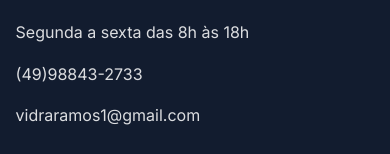
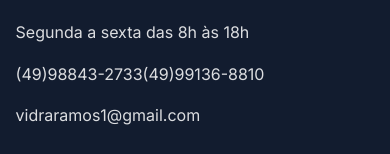
Before and after one commit to paulohramoss/landing-page, a React (Vite) app: page / in a window 390 px wide. Shown: the part 10811-10965 px from the top of the page. Built offline with nearby package versions, Linux system fonts and the light colour scheme.

Commit message:
Add additional contact phone number to Footer

```diff
--- a/src/components/Footer.tsx
+++ b/src/components/Footer.tsx
@@ -11,6 +11,7 @@ function Footer(): JSX.Element {
             <p>Segunda a sexta das 8h às 18h</p>
             <p>
               <a href="tel:+5549988432733">(49)98843-2733</a>
+              <a href="tel:+5549991368810">(49)99136-8810</a>
             </p>
             <p>
               <a href="mailto:vidraramos1@gmail.com">vidraramos1@gmail.com</a>
```
